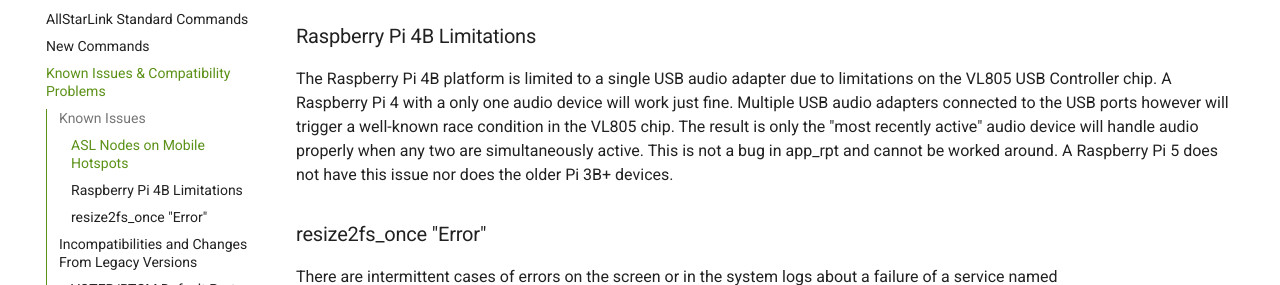
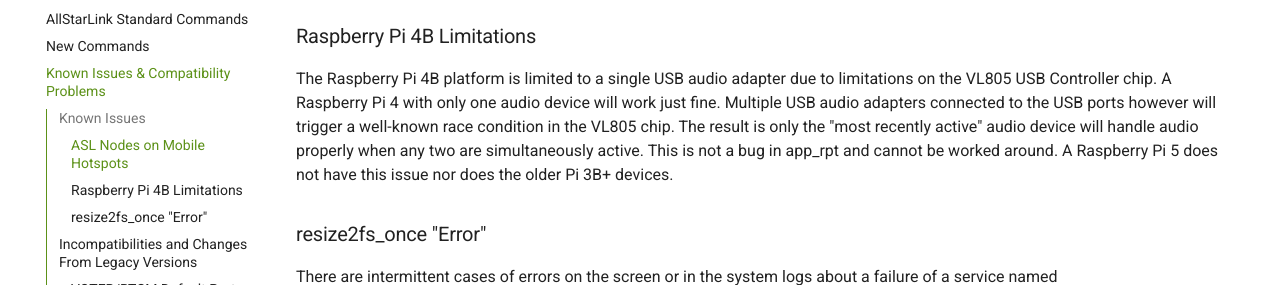
Before and after one commit to AllStarLink/ASL3-Manual, an MkDocs documentation site: the page built from docs/basics/incompatibles.md, in a window 1280 px wide and 900 px high, scrolled down 835 px. Shown: the part 191-476 px from the top of the window. Built offline with MkDocs 1.6.1 and Material for MkDocs 9.7.7, drawn with Linux system fonts in a browser that asks for light colours.

Commit message:
fix typo

```diff
--- a/docs/basics/incompatibles.md
+++ b/docs/basics/incompatibles.md
@@ -43,8 +43,8 @@
 
 ### Raspberry Pi 4B Limitations
 The Raspberry Pi 4B platform is limited to a single USB audio adapter due
-to limitations on the VL805 USB Controller chip. A Raspberry Pi 4 with a
-only one audio device  will work just fine. Multiple USB audio adapters
+to limitations on the VL805 USB Controller chip. A Raspberry Pi 4 with
+only one audio device will work just fine. Multiple USB audio adapters
 connected to the USB ports however will trigger a well-known race condition
 in the VL805 chip. The result is only the "most recently active" audio
 device will handle audio properly when any two are simultaneously active.
```
